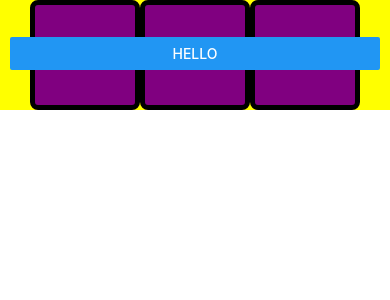
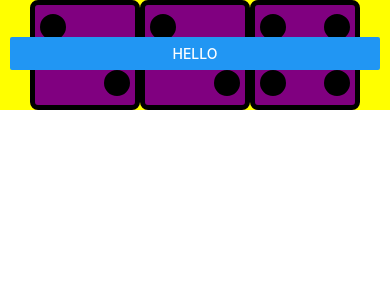
Before and after one commit to Alex-Abrams/dice-pals, a React Native app: screen / in a window 390 px wide. Shown: the top 300 px of the page. Built offline with nearby package versions, Linux system fonts and the light colour scheme.

Commit message:
Added functions to make each dice random when the app opens and each dice rolls seperately.

```diff
--- a/frontend/screens/front_page.js
+++ b/frontend/screens/front_page.js
@@ -14,6 +14,9 @@ class FrontPage extends React.Component {
 
     this.state = {
       count: 0,
+      dice_roll_1: 0,
+      dice_roll_2: 0,
+      dice_roll_3: 0,
     };
 
   }
@@ -24,12 +27,20 @@ class FrontPage extends React.Component {
     return Math.floor(Math.random() * max); // roll a number between 1-6 randomly
   }
 
+  componentDidMount() {
+    this.setState({ dice_roll_1: this.rollOneThroSix(6)});
+    this.setState({ dice_roll_2: this.rollOneThroSix(6)});
+    this.setState({ dice_roll_3: this.rollOneThroSix(6)});
+  }
+
   runDiceAnimation() {
     // this will use timer intervals to change the dice from 1-6 randomly
     // to simulate rolling the dice
     let counter = 0;
     let oneSecInterval = setInterval(() => {
-      this.setState({count: this.rollOneThroSix(6)});
+      this.setState({ dice_roll_1: this.rollOneThroSix(6)});
+      this.setState({ dice_roll_2: this.rollOneThroSix(6)});
+      this.setState({ dice_roll_3: this.rollOneThroSix(6)});
       counter += 1;
       console.log('el countadaor', counter);
       if (counter === 20) {
@@ -44,7 +55,9 @@ class FrontPage extends React.Component {
 
 
   render() {
-    let dice_number = this.state.count;
+    let dice_number_1 = this.state.dice_roll_1;
+    let dice_number_2 = this.state.dice_roll_2;
+    let dice_number_3 = this.state.dice_roll_3;
     const dice_array = [<DiceOne />, <DiceTwo />, <DiceThree />, <DiceFour />, <DiceFive />, <DiceSix />];
 
     return(
@@ -54,15 +67,15 @@ class FrontPage extends React.Component {
         <View style={styles.dice_container}>
 
             <View style={styles.dice_box}>
-              {dice_array[dice_number]}
+              {dice_array[dice_number_1]}
             </View>
 
             <View style={styles.dice_box}>
-              {dice_array[dice_number]}
+              {dice_array[dice_number_2]}
             </View>
 
             <View style={styles.dice_box}>
-              {dice_array[dice_number]}
+              {dice_array[dice_number_3]}
             </View>
 
 
```
